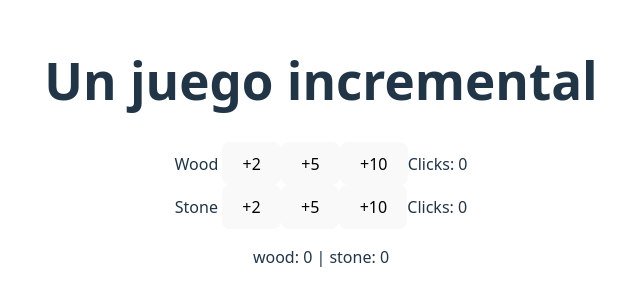
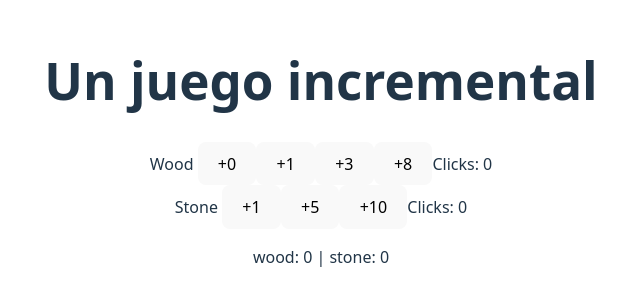
Before and after one commit to Yarthax23/juego-incremental, a React (Vite) app: page / in a window 1280 px wide. Shown: the part 249-554 px from the top of the page, without its empty margins (319-959 px from the left). Built offline with nearby package versions, Linux system fonts and the light colour scheme.

Commit message:
Uso más escalable con map: cantidad de botones y aumento p/botón más flexible

```diff
--- a/src/App.jsx
+++ b/src/App.jsx
@@ -9,15 +9,12 @@ function App() {
 
   return (
     <>
-      <div>
-
-      </div>
       <h1>Un juego incremental</h1>
       <div>
-        Wood <Botones count={wood} setCount={setWood} />
-        Stone <Botones count={stone} setCount={setStone} />
+        Wood <Botones count={wood} setCount={setWood} aumentos={[0, 1, 3, 8]} />
+        Stone <Botones count={stone} setCount={setStone} aumentos={[1, 5, 10]} />
       </div>
-      <p className="ressources">
+      <p className="recursos">
         wood: {wood} |
         stone: {stone}
       </p>
@@ -25,21 +22,28 @@ function App() {
   )
 }
 
-function Botones({ count, setCount }) {
+function Botones({ count, setCount, aumentos }) {
   const [localCount, setLocalCount] = useState(0)
 
   return (
     <>
-      <Aumentar count={count} setCount={setCount} aumento={2} localCount={localCount} setLocalCount={setLocalCount} />
-      <Aumentar count={count} setCount={setCount} aumento={5} localCount={localCount} setLocalCount={setLocalCount} />
-      <Aumentar count={count} setCount={setCount} aumento={10} localCount={localCount} setLocalCount={setLocalCount} />
+      {aumentos.map(aumento => (
+        <Aumentar
+          count={count}
+          setCount={setCount}
+          localCount={localCount}
+          setLocalCount={setLocalCount}
+          aumento={aumento}
+        />
+      ))}
       Clicks: {localCount}
       <br/>
     </>
   )
 }
 
-function Aumentar({ count, setCount, aumento, localCount, setLocalCount }) {
+function Aumentar({ count, setCount, localCount, setLocalCount, aumento}) {
+
   return (
     <button
       onClick={() => {
```
